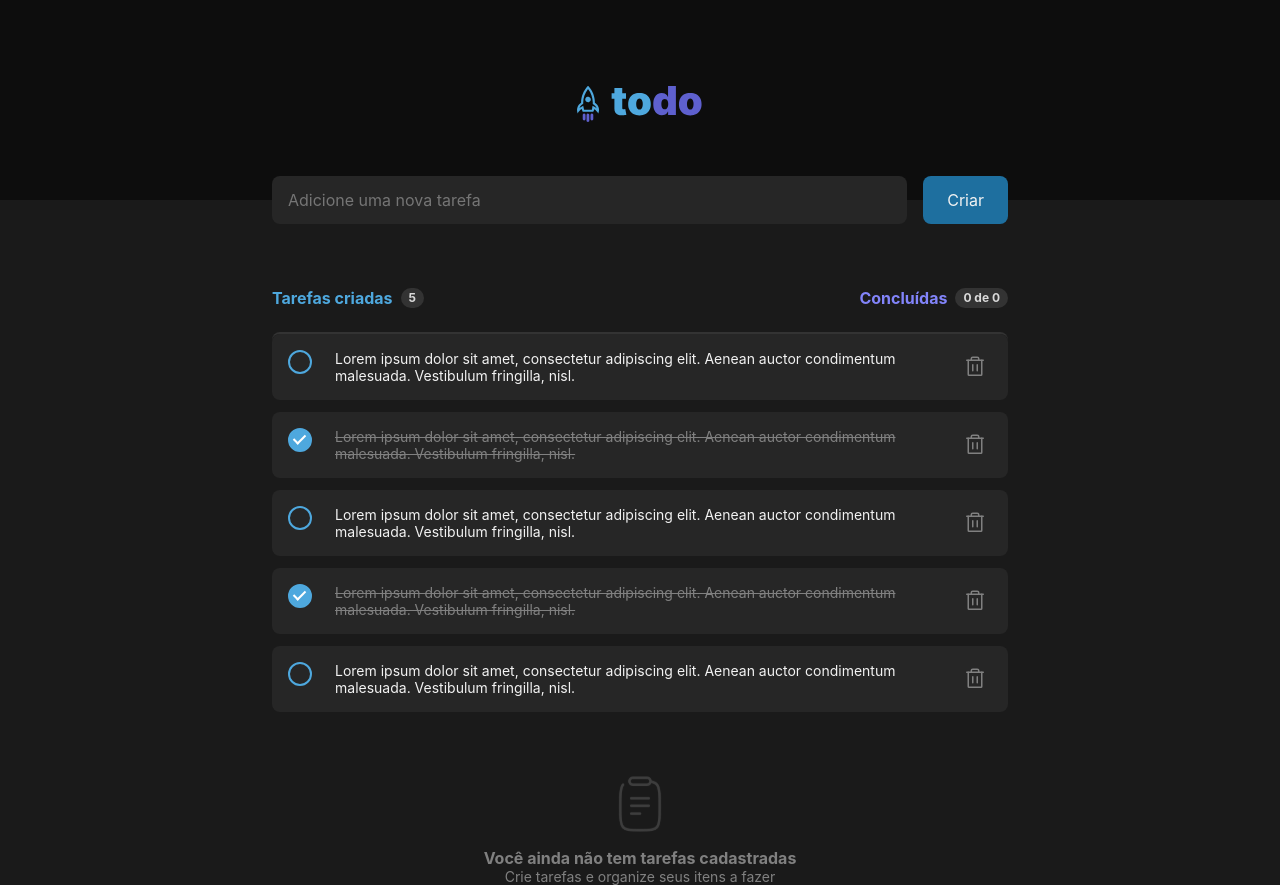
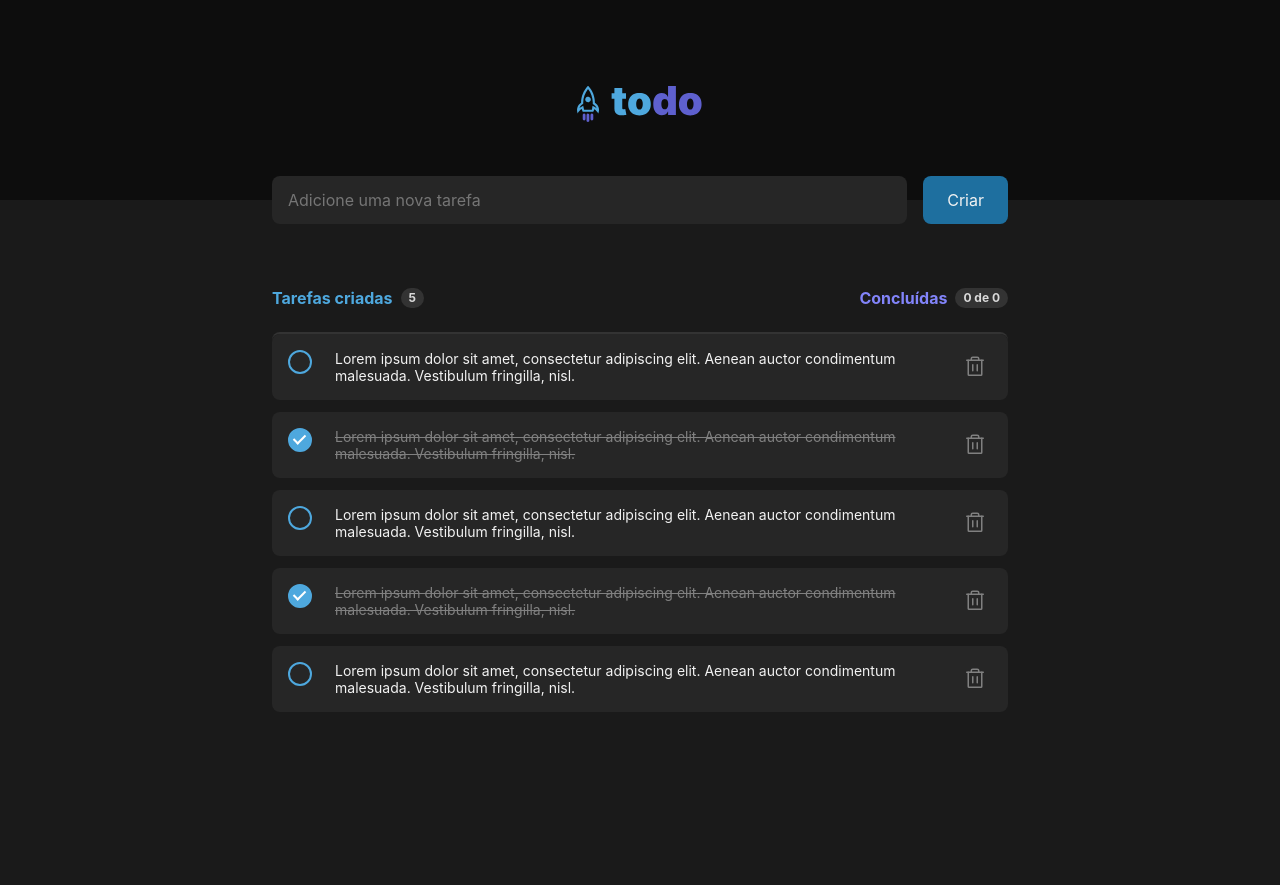
Before and after one commit to ArnaldoAF/react-to-do-ignite, a React app: page / in a window 1280 px wide. After the commit the page ends 800 px from the top, so only its background shows below. Built offline with nearby package versions, Linux system fonts and the light colour scheme; the HTML template or start-up script is replaced by a standard one.

Commit message:
empty list

```diff
--- a/src/components/TaskList/index.tsx
+++ b/src/components/TaskList/index.tsx
@@ -16,11 +16,14 @@ export function TaskList(props: TaskListProps) {
         <div className={styles.taskList}>
             {tasks.map(task => <Task task={task} handleCheck={handleCheck} handleDelete={handleDelete}/>)}
 
-            <div className={styles.emptyContainer}>
+            {tasks.length == 0 && (
+                <div className={styles.emptyContainer}>
                 <img src={Clipboard} alt="logo" />
                 <strong>Você ainda não tem tarefas cadastradas</strong>
                 <p>Crie tarefas e organize seus itens a fazer</p>
             </div>
+            )}
+
         </div>
     )
 }
```
